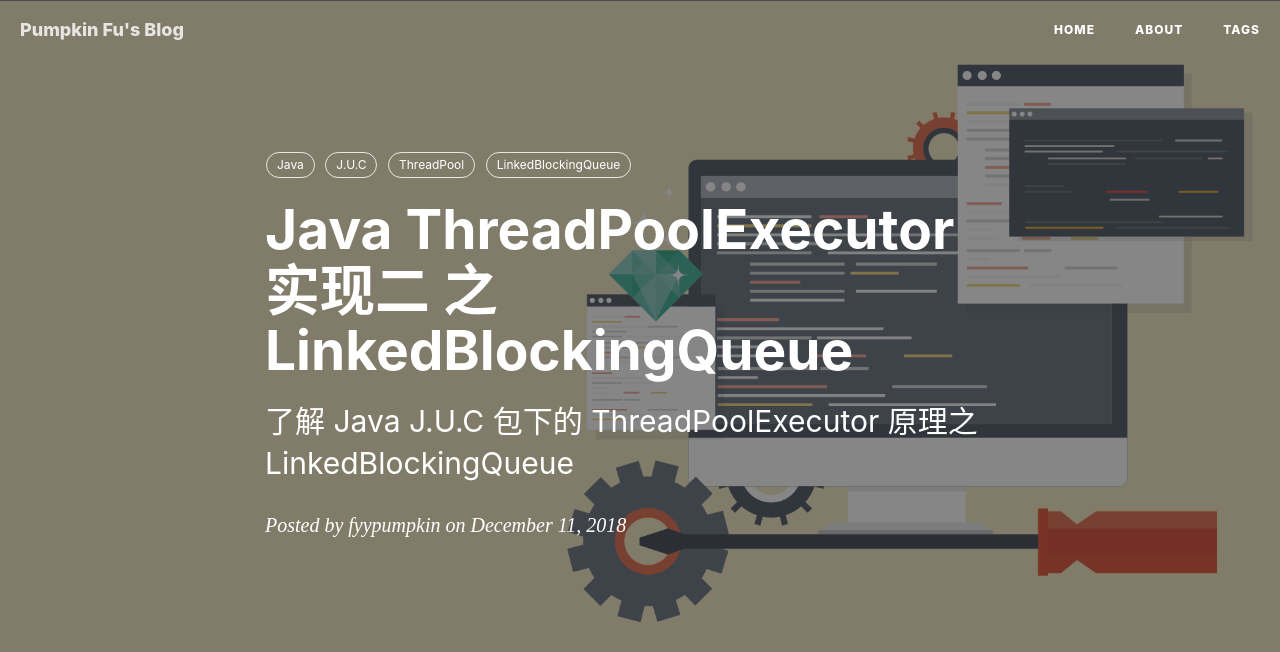
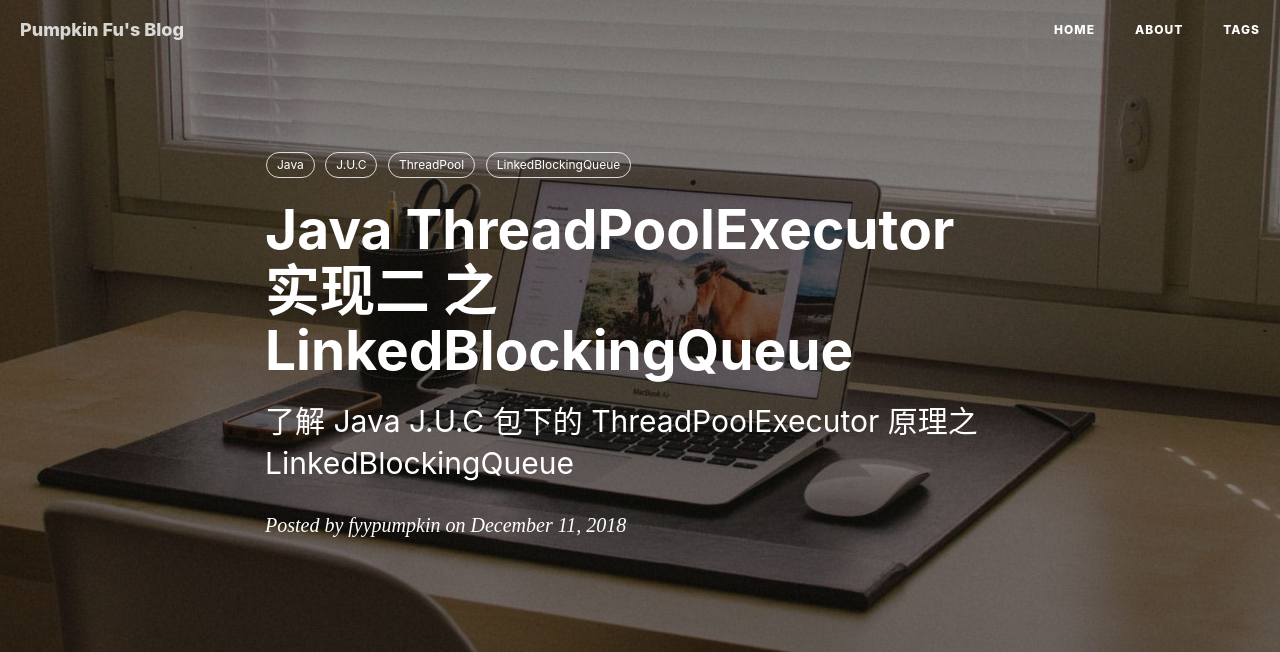
Before and after one commit to Fyypumpkin/fyypumpkin.github.io, a Jekyll site: the page built from _posts/2019-01-04-ThreadPoolExecutor原理解析二.md, in a window 1280 px wide. Shown: the top 652 px of the page. Built offline with Jekyll 4.4.1, drawn with Linux system fonts in a browser that asks for light colours; nearby versions of some CDN libraries; comment, search, counter and statistics services are not loaded.

Commit message:
feature：img

```diff
--- a/_posts/2019-01-04-ThreadPoolExecutor原理解析二.md
+++ b/_posts/2019-01-04-ThreadPoolExecutor原理解析二.md
@@ -4,7 +4,7 @@ title:      Java ThreadPoolExecutor 实现二 之 LinkedBlockingQueue
 subtitle:   了解 Java J.U.C 包下的 ThreadPoolExecutor 原理之 LinkedBlockingQueue
 date:       2018-12-11
 author:     fyypumpkin
-header-img: img/post-bg-debug.png
+header-img: img/home-bg-o.jpg
 catalog: true
 tags:
     - Java
```
